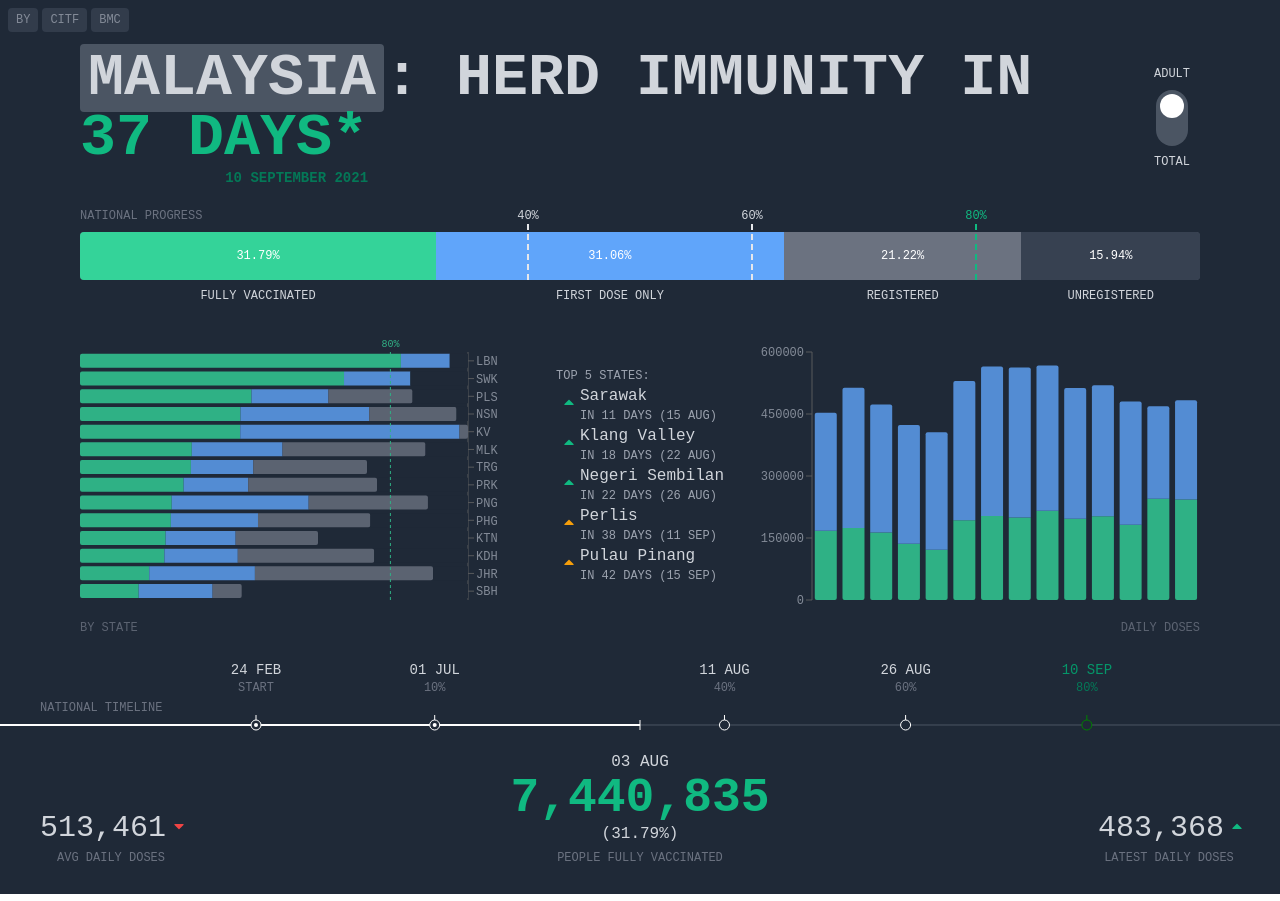
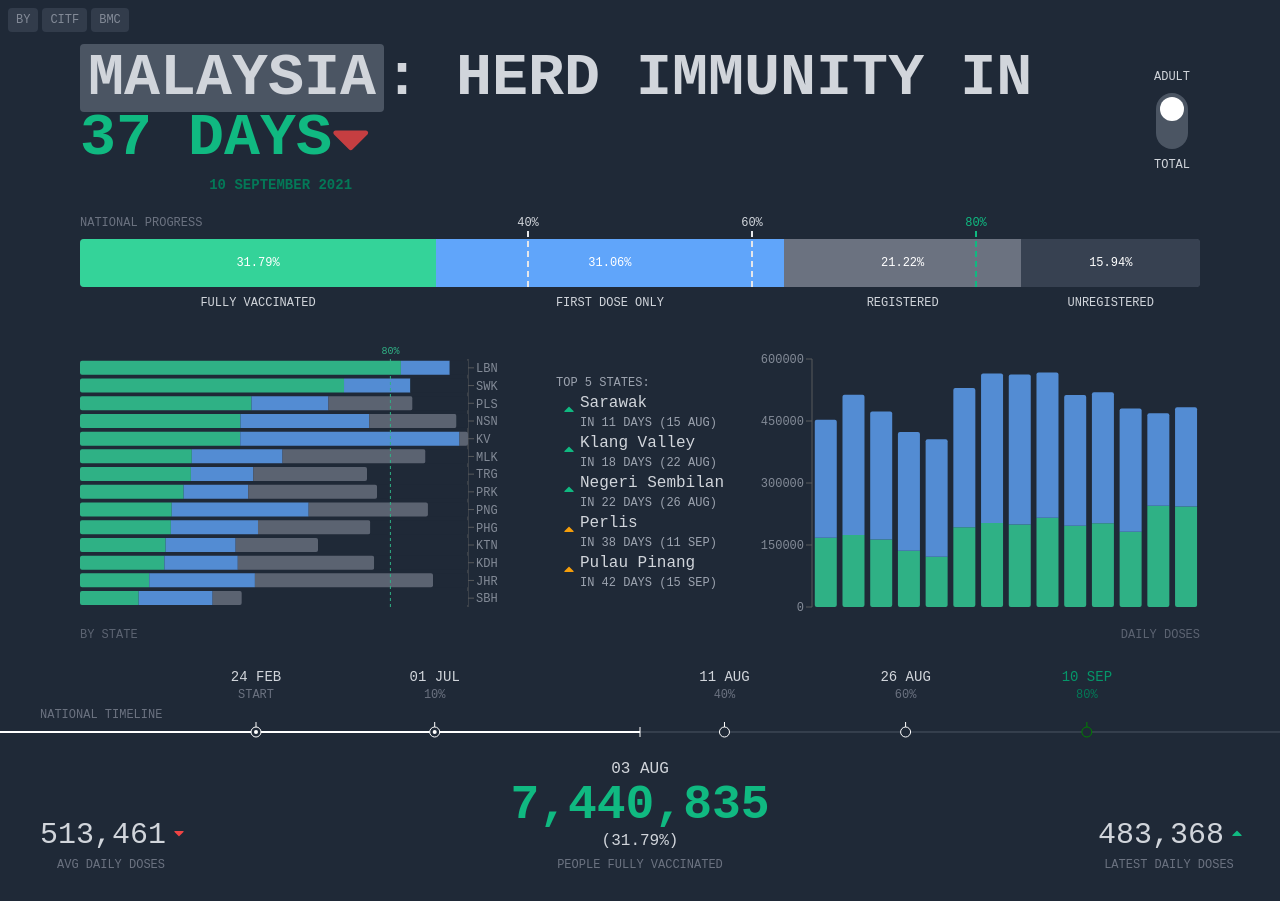
Before and after one commit to shenghann/my-vax-progress, a Next.js app: page / in a window 1280 px wide. Built offline with nearby package versions, Linux system fonts and the light colour scheme.

Commit message:
add rate incr arrow to header

```diff
--- a/pages/index.js
+++ b/pages/index.js
@@ -306,15 +306,27 @@ export default function Home(props) {
               data-tip
               data-for="days-hover"
             >
-              {progressDataState.herd_days <= 0
-                ? "reached*"
-                : progressDataState.herd_days + " days*"}
+              <span className="flex">
+                {progressDataState.herd_days <= 0
+                  ? "reached"
+                  : progressDataState.herd_days + " days"}{" "}
+                <span className="w-4 md:w-5 opacity-80">
+                  {progressDataState.is_rate_avg_incr ? (
+                    <FontAwesomeIcon
+                      className="text-green-500"
+                      icon="caret-up"
+                    />
+                  ) : (
+                    <FontAwesomeIcon
+                      className="text-red-500"
+                      icon="caret-down"
+                    />
+                  )}
+                </span>
+              </span>
 
               <p className="text-sm text-green-700 text-right tracking-normal">
-                <span className="w-4">
-                  {/* <FontAwesomeIcon icon="calendar" /> */}
-                </span>{" "}
-                {progressDataState.herd_date_dp}
+                <span className="w-4"></span> {progressDataState.herd_date_dp}
               </p>
             </span>
           </h1>
```
